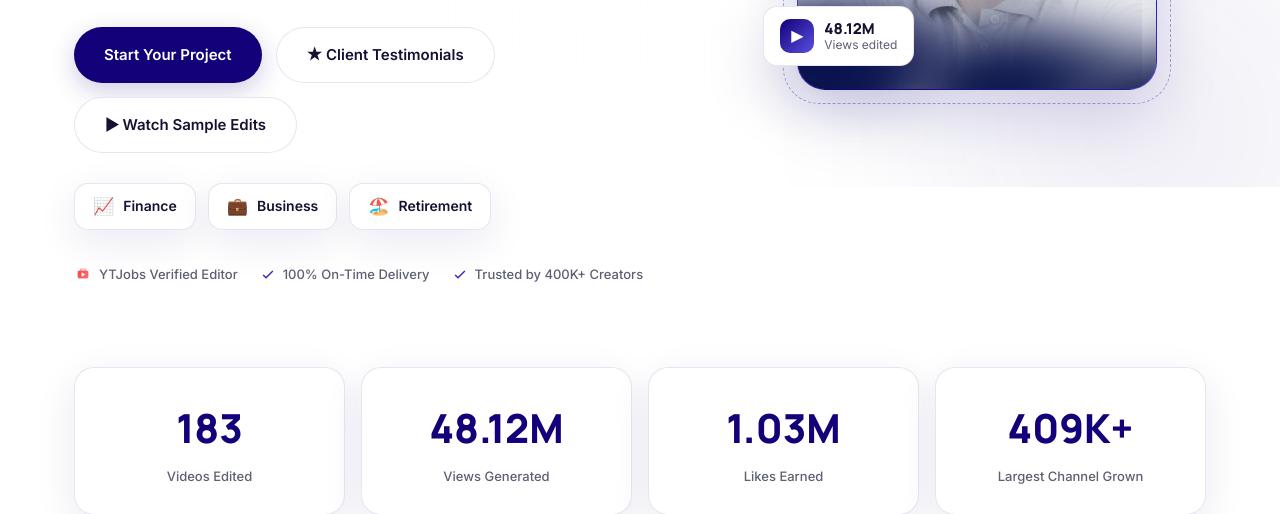
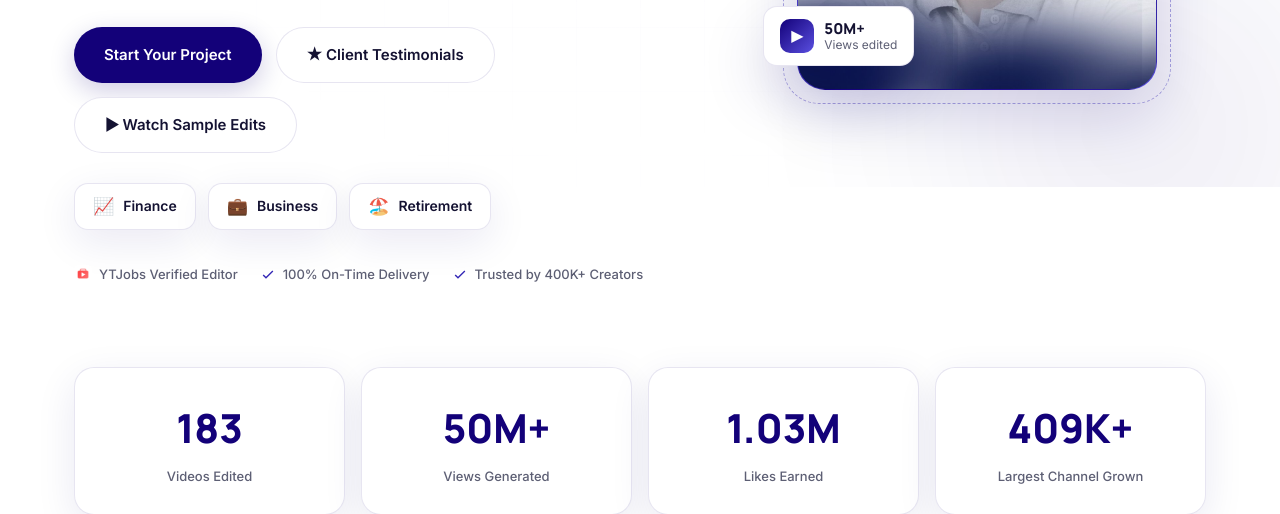
Before and after one commit to hammalik485-creator/portfolio, a website: page index.html in a window 1280 px wide. Shown: the part 613-1127 px from the top of the page. Drawn offline with Linux system fonts and the light colour scheme.

Commit message:
Update views counter to 50M+

```diff
--- a/index.html
+++ b/index.html
@@ -342,7 +342,7 @@ footer{position:relative;z-index:2;border-top:1px solid var(--panel-brd);padding
       <div class="photo-frame">
         <img src="hammad.jpg" alt="Hammad Malik" onerror="this.style.display='none'" />
       </div>
-      <div class="float-chip chip-1"><span class="fi">▶</span><span class="ft"><b>48.12M</b> Views edited</span></div>
+      <div class="float-chip chip-1"><span class="fi">▶</span><span class="ft"><b>50M+</b> Views edited</span></div>
       <div class="float-chip chip-2"><img src="yt.jpg" class="ytlogo" style="width:34px;height:34px;border-radius:10px" alt="YTJobs" /><span class="ft"><b>Verified</b> on YTJobs</span></div>
     </div>
   </div>
@@ -353,7 +353,7 @@ footer{position:relative;z-index:2;border-top:1px solid var(--panel-brd);padding
   <div class="wrap">
     <div class="stats-grid">
       <div class="stat reveal"><div class="num" data-count="183">0</div><div class="lbl">Videos Edited</div></div>
-      <div class="stat reveal"><div class="num" data-count="48.12" data-decimals="2" data-suffix="M">0</div><div class="lbl">Views Generated</div></div>
+      <div class="stat reveal"><div class="num" data-count="50" data-decimals="0" data-suffix="M+">0</div><div class="lbl">Views Generated</div></div>
       <div class="stat reveal"><div class="num" data-count="1.03" data-decimals="2" data-suffix="M">0</div><div class="lbl">Likes Earned</div></div>
       <div class="stat reveal"><div class="num" data-count="409" data-suffix="K+">0</div><div class="lbl">Largest Channel Grown</div></div>
     </div>
```
